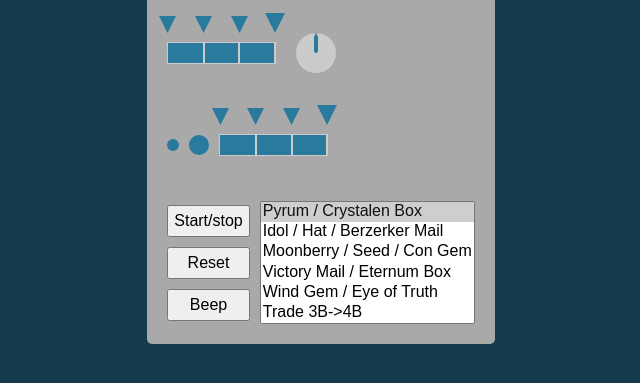
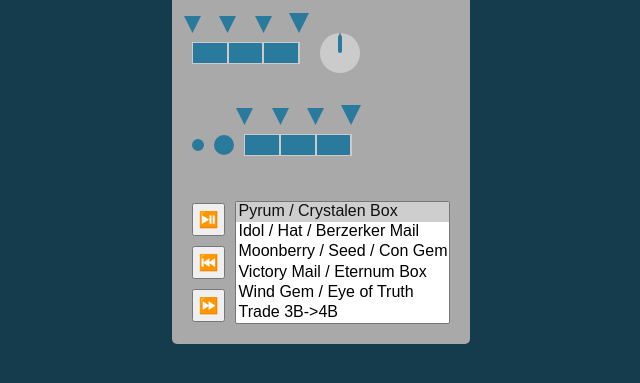
Before and after one commit to RikkiGibson/pinta-timing-helper, a website with bundled scripts: page web/index.html in a window 1280 px wide. Shown: the part 245-628 px from the top of the page, without its empty margins (319-959 px from the left). Built offline with nearby package versions, Linux system fonts and the light colour scheme.

Commit message:
icon buttons

```diff
--- a/web/index.html
+++ b/web/index.html
@@ -98,9 +98,9 @@
 
     <div class="row controls">
       <div class="column">
-        <button id="start-stop-button" class="padded">Start/stop</button>
-        <button id="reset-button" class="padded">Reset</button>
-        <button id="beep-button" class="padded">Beep</button>
+        <button id="start-stop-button" title="Start/stop" class="padded">⏯️</button>
+        <button id="reset-button" title="Reset (-)" class="padded">⏮️</button>
+        <button id="beep-button" title="Beep (=)" class="padded">⏩</button>
       </div>
       <div class="column">
         <select id="select-manips">
```
